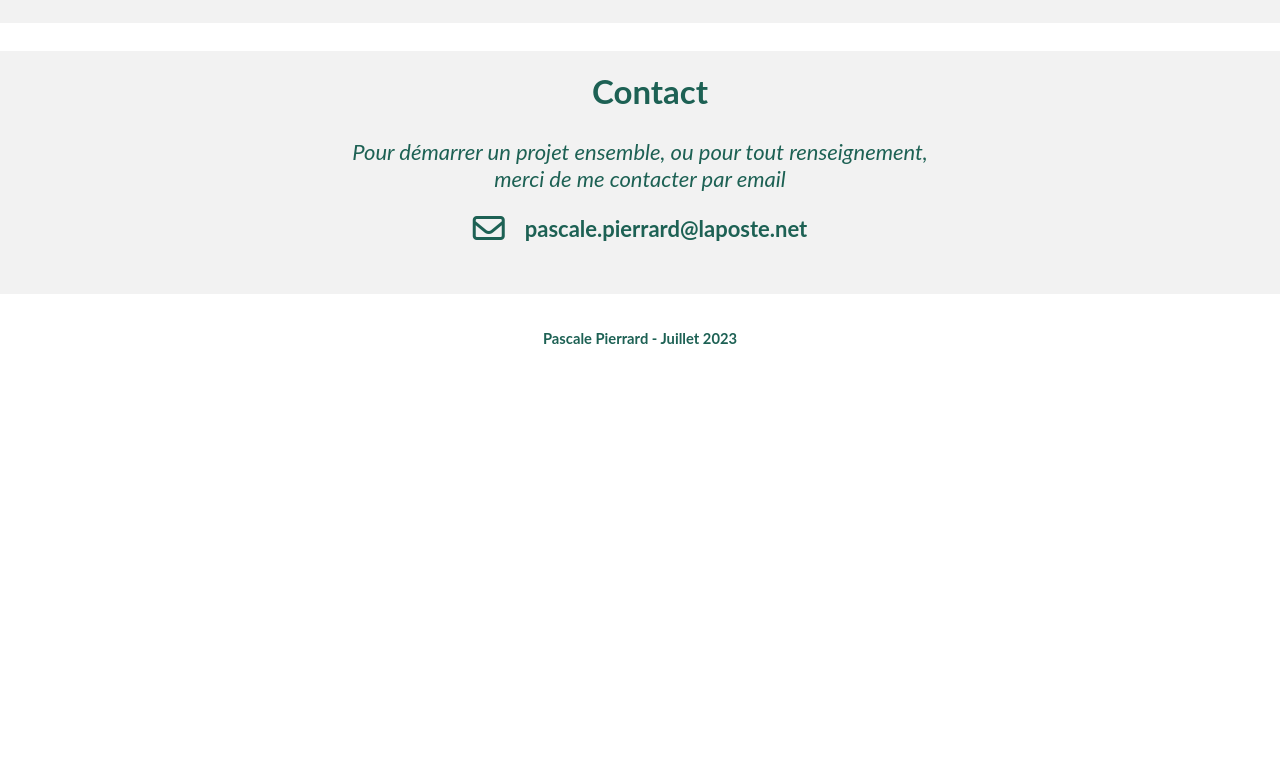
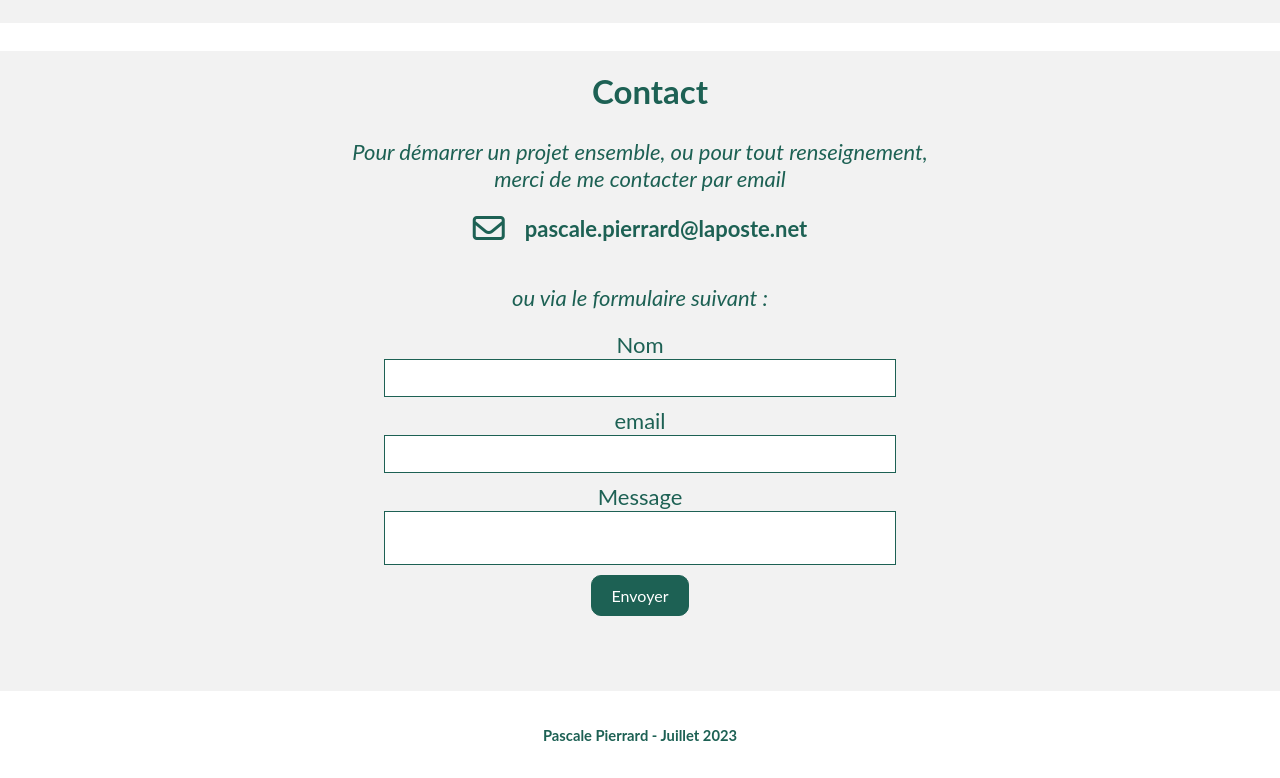
Before and after one commit to p2r3d/newportfolio, a React (Create React App) app: page / in a window 1280 px wide. Shown: the part 1705-2483 px from the top of the page. Before the commit the page ends 2086 px from the top, so only its background shows below. Built offline with nearby package versions, Linux system fonts and the light colour scheme.

Commit message:
fix: rajout du formulaire de contact

```diff
--- a/src/components/Contact/contact.scss
+++ b/src/components/Contact/contact.scss
@@ -26,7 +26,6 @@
     color:$font-color;
   }
   .contact {
-    display:none;
     padding-top:40px;
     .form {
       @include flex-col-center;
--- a/src/components/Contact/index.js
+++ b/src/components/Contact/index.js
@@ -20,7 +20,7 @@ function Contact() {
        </div>
       {/* contact via formulaire emailjs géré par netlify (code fourni par netlify)*/}
       <div className='contact'>
-        <p><em>ou via le formulaire :</em></p>
+        <p><em>ou via le formulaire suivant :</em></p>
         <form
         name="contact"
         method="post"
--- a/src/components/Rating/index.jsx
+++ b/src/components/Rating/index.jsx
@@ -7,7 +7,7 @@ function Rating({ratings }) {
   const totalStars = 3;
   return (
     <div className="ratingDiv">
-    {/*on itère sur le tableau pour choisir l'e nb d'étoiles colorées */}
+    {/*on itère sur le tableau pour choisir le nb d'étoiles colorées */}
       {[...Array(totalStars)].map((_, index) => (
         <img
           key={index}
@@ -20,5 +20,4 @@ function Rating({ratings }) {
     </div>
   );
 }
-
 export default Rating;
--- a/src/datas/skills.json
+++ b/src/datas/skills.json
@@ -77,8 +77,8 @@
     "id": 1,
     "accr": "La conception de sites web interactifs et personnalisés est un défi palpitant ; professionnels, associations ou particuliers, je serai ravie de partager mes compétences et ma passion pour le développement web en répondant à vos besoins de création de site Internet. ",
     "desc": [
-      "Je suis Pascale Pierrard, diplômée scientifique et passionnée par les mondes de la Tech, avec une expérience depuis 1999 dans le développement web avec ASP (Active Server Pages, technologie logicielle destinée à créer des sites web dynamiques).",
-      "Après avoir travaillé sur des outils d’apprentissage de langues pendant plusieurs années, j'ai choisi de faire une pause professionnelle consacrée à ma famille, au cours de laquelle j’ai continué à nourrir mon intérêt :",
+      "Je suis Pascale Pierrard, diplômée d'un DEA scientifique et passionnée par les mondes de la Tech, avec une expérience depuis 1999 dans le développement web avec ASP (Active Server Pages, technologie logicielle destinée à créer des sites web dynamiques).",
+      "Après avoir travaillé sur la création d' outils d’apprentissage de langues pendant plusieurs années chez Auralog (Rosetta Stone), j'ai choisi de faire une pause professionnelle consacrée à ma famille, au cours de laquelle j’ai continué à nourrir mon intérêt :",
       " - pour l’Informatique en suivant des cours en ligne certifiants chez Openclassrooms (javascript, python, initiation à l'IA) et des tutoriels sur les sites de Grafikart et de l'École du Web (développement frontend)","  - pour l’Éducation avec l’obtention du CRPE(Concours de Recrutement de Professeur des Écoles) et du C2i2E(Certificat Informatique et Internet de l’Enseignement Supérieur, niveau enseignant) en 2007, suivis  pendant plusieurs années d'interventions hebdomadaires en école primaire pour des cours de préparation au B2i (Brevet Informatique et Internet).",
       "Au fil des années, j'ai développé un véritable attrait pour la création de sites web, répondant aux besoins spécifiques de divers horizons (Éducation Nationale, associations sportives et culturelles, sites professionnels).",
       "Avec l'évolution rapide des technologies, une nécessaire mise à jour des connaissances s’est imposée, concrétisée par une formation diplômante de « Développeur Web » chez Openclassrooms. Cet enseignement professionnel m’a permis d’acquérir les compétences nécessaires pour devenir une développeuse web polyvalente, avec l'utilisation de langages de programmation tels que HTML5, CSS3 et Javascript et en explorant des frameworks actuels tels que React et NodeJs.",
```
